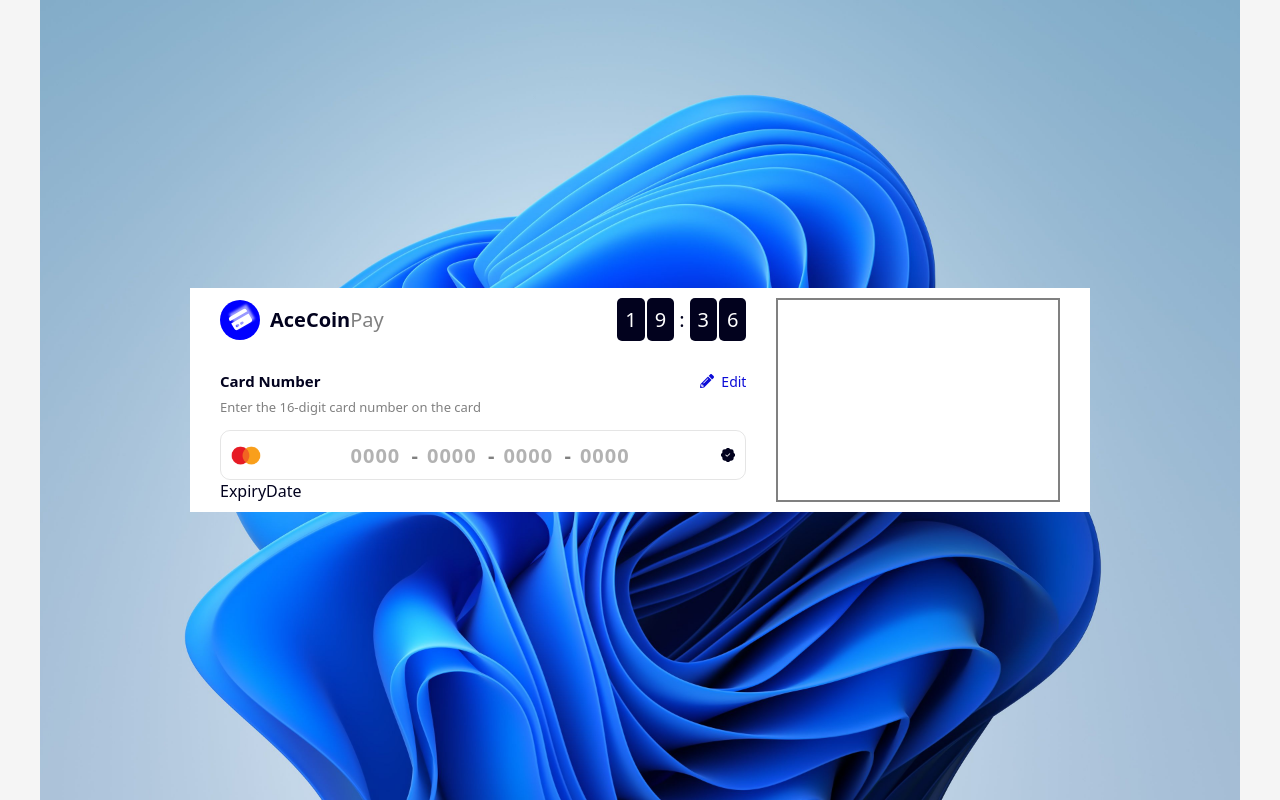
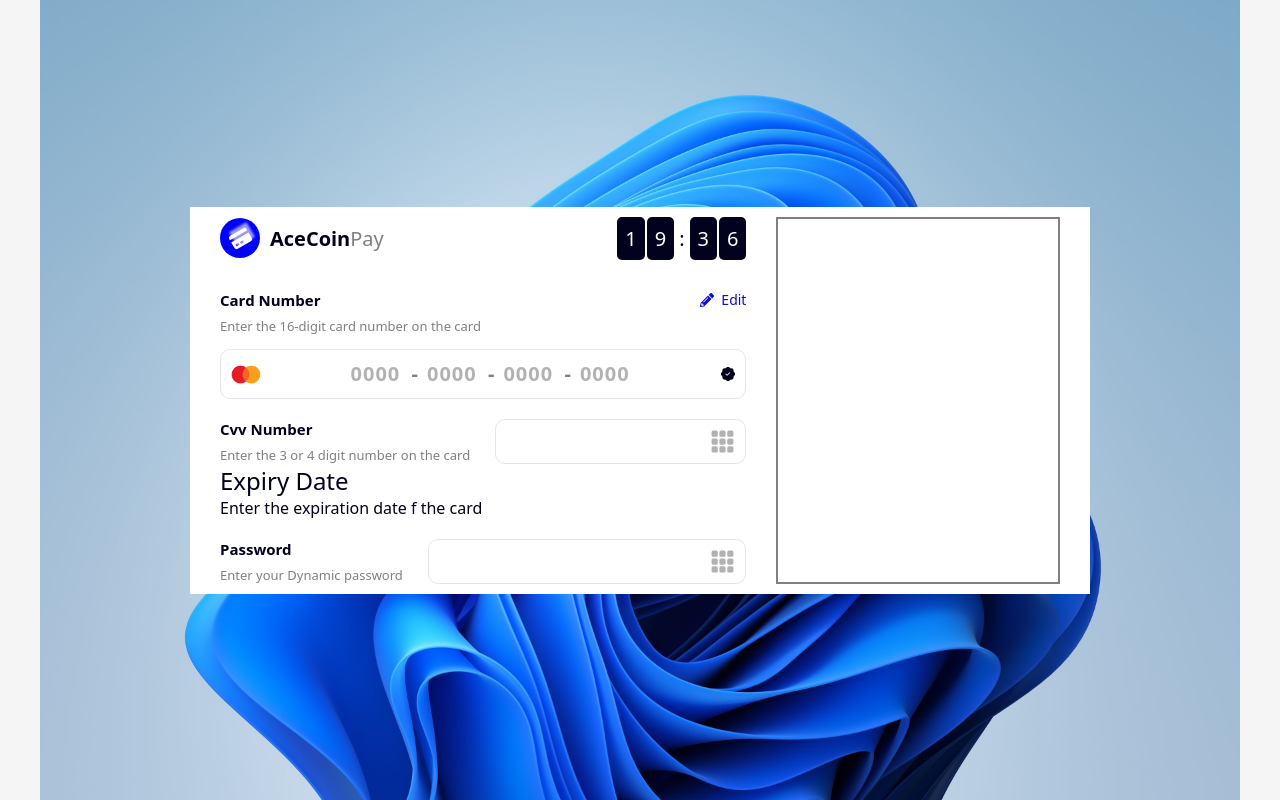
Before and after one commit to AlexChika/team-recruit-sc, a React (Create React App) app: page / in a window 1280 px wide. Built offline with nearby package versions, Linux system fonts and the light colour scheme.

Commit message:
added cvv number and password UI

```diff
--- a/src/components/modal/CardNumber.tsx
+++ b/src/components/modal/CardNumber.tsx
@@ -142,7 +142,7 @@ const Wrapper = styled.div`
 
       input {
         width: 100%;
-        /* pointer-events: none; */
+        pointer-events: none;
       }
 
       input::placeholder,
--- /dev/null
+++ b/src/components/modal/CvvNumber.tsx
@@ -0,0 +1,99 @@
+import styled from "styled-components";
+import { BsGrid3X3GapFill } from "react-icons/bs";
+
+const CvvNumber = () => {
+  return (
+    <Wrapper>
+      <div className="cvv__header">
+        <h2>Cvv Number</h2>
+        <p>Enter the 3 or 4 digit number on the card</p>
+      </div>
+
+      <div className="cvv__box">
+        <input type="text" inputMode="numeric" />
+
+        <span className="menu__icon fcenter ">
+          <BsGrid3X3GapFill />
+        </span>
+      </div>
+    </Wrapper>
+  );
+};
+
+export default CvvNumber;
+
+const Wrapper = styled.div`
+  margin-top: 20px;
+  color: var(--black-color);
+  display: flex;
+  align-items: center;
+  justify-content: space-between;
+  gap: 10px;
+
+  .cvv__header {
+    h2 {
+      font-size: clamp(1.3rem, 3.5vw, 1.5rem);
+      font-weight: 700;
+    }
+
+    p {
+      color: var(--gray-color);
+      font-weight: 500;
+      font-size: 13px;
+      margin-top: 7px;
+    }
+  }
+
+  .cvv__box {
+    padding: 0px 10px 0px 0px;
+    height: 45px;
+    border-radius: 10px;
+    border: 1px solid rgba(0, 0, 0, 0.1);
+    display: flex;
+    justify-content: space-between;
+    flex: 1;
+    min-width: 100px;
+
+    /* responsible for collecting values */
+    input {
+      font-size: clamp(1.6rem, 3.5vw, 2rem);
+      font-weight: 700;
+      text-align: center;
+      width: 40px;
+      flex: 1;
+    }
+
+    /* The 3 grid menu icon */
+    .menu__icon {
+      color: rgba(0, 0, 0, 0.3);
+      font-size: 2rem;
+    }
+  }
+
+  @media screen and (min-width: 360px) {
+    .cvv__box {
+      min-width: 120px;
+
+      /* The 3 grid menu icon */
+      .menu__icon {
+        font-size: 2rem;
+      }
+    }
+  }
+
+  @media screen and (min-width: 400px) {
+    gap: 15px;
+  }
+
+  @media screen and (min-width: 600px) {
+    gap: 25px;
+    .cvv__box {
+      /* height: 50px; */
+
+      /* The 3 grid menu icon */
+      .menu__icon {
+        font-size: 2.5rem;
+      }
+    }
+  }
+`;
--- a/src/components/modal/ExpiryDate.tsx
+++ b/src/components/modal/ExpiryDate.tsx
@@ -1,7 +1,15 @@
 import styled from "styled-components";
 
 const ExpiryDate = () => {
-  return <Wrapper>ExpiryDate</Wrapper>;
+  return (
+    <Wrapper>
+      <div className="expirydate__header">
+        <h2>Expiry Date</h2>
+        <p>Enter the expiration date f the card</p>
+      </div>
+      <div className="expirydate__box"></div>
+    </Wrapper>
+  );
 };
 
 export default ExpiryDate;
--- /dev/null
+++ b/src/components/modal/Password.tsx
@@ -0,0 +1,99 @@
+import styled from "styled-components";
+import { BsGrid3X3GapFill } from "react-icons/bs";
+
+const Password = () => {
+  return (
+    <Wrapper>
+      <div className="password__header">
+        <h2>Password</h2>
+        <p>Enter your Dynamic password</p>
+      </div>
+
+      <div className="password__box">
+        <input type="text" inputMode="numeric" />
+
+        <span className="menu__icon fcenter ">
+          <BsGrid3X3GapFill />
+        </span>
+      </div>
+    </Wrapper>
+  );
+};
+
+export default Password;
+
+const Wrapper = styled.div`
+  margin-top: 20px;
+  color: var(--black-color);
+  display: flex;
+  align-items: center;
+  justify-content: space-between;
+  gap: 10px;
+
+  .password__header {
+    h2 {
+      font-size: clamp(1.3rem, 3.5vw, 1.5rem);
+      font-weight: 700;
+    }
+
+    p {
+      color: var(--gray-color);
+      font-weight: 500;
+      font-size: 13px;
+      margin-top: 7px;
+    }
+  }
+
+  .password__box {
+    padding: 0px 10px;
+    height: 45px;
+    border-radius: 10px;
+    border: 1px solid rgba(0, 0, 0, 0.1);
+    display: flex;
+    justify-content: space-between;
+    flex: 1;
+    min-width: 100px;
+
+    /* responsible for collecting values */
+    input {
+      font-size: clamp(1.6rem, 3.5vw, 2rem);
+      font-weight: 700;
+      text-align: left;
+      width: 40px;
+      flex: 1;
+    }
+
+    /* The 3 grid menu icon */
+    .menu__icon {
+      color: rgba(0, 0, 0, 0.3);
+      font-size: 2rem;
+    }
+  }
+
+  @media screen and (min-width: 360px) {
+    .password__box {
+      min-width: 120px;
+
+      /* The 3 grid menu icon */
+      .menu__icon {
+        font-size: 2rem;
+      }
+    }
+  }
+
+  @media screen and (min-width: 400px) {
+    gap: 15px;
+  }
+
+  @media screen and (min-width: 600px) {
+    gap: 25px;
+    .password__box {
+      /* height: 50px; */
+
+      /* The 3 grid menu icon */
+      .menu__icon {
+        font-size: 2.5rem;
+      }
+    }
+  }
+`;
--- a/src/components/modal/index.tsx
+++ b/src/components/modal/index.tsx
@@ -2,6 +2,8 @@ import styled from "styled-components";
 import ModalHeader from "./ModalHeader";
 import CardNumber from "./CardNumber";
 import ExpiryDate from "./ExpiryDate";
+import CvvNumber from "./CvvNumber";
+import Password from "./Password";
 
 const Modal = () => {
   return (
@@ -9,7 +11,9 @@ const Modal = () => {
       <section>
         <ModalHeader />
         <CardNumber />
+        <CvvNumber />
         <ExpiryDate />
+        <Password />
       </section>
 
       <section></section>
```
